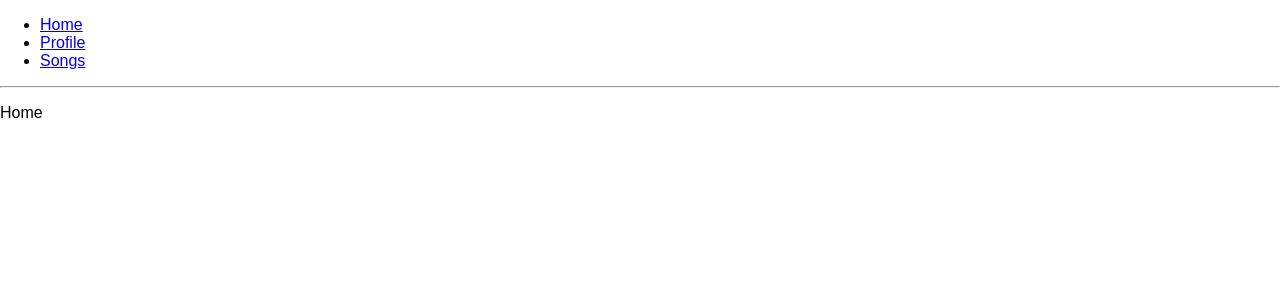
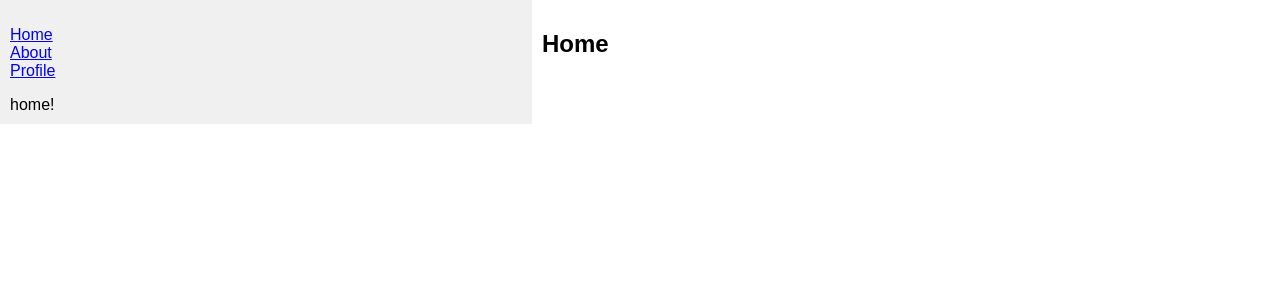
Before and after one commit to maecapozzi/music-submitter, a React (Create React App) app in the folder music-app/: page / in a window 1280 px wide. Shown: the top 300 px of the page. Built offline with nearby package versions, Linux system fonts and the light colour scheme.

Commit message:
Add react-router and begin routing

```diff
--- a/music-app/src/App.css
+++ b/music-app/src/App.css
@@ -8,3 +8,11 @@
   padding: 20px;
   color: white;
 }
+
+a, a:visited {
+  color: blue;
+}
+
+a.active {
+  color: red;
+}
--- a/music-app/src/App.js
+++ b/music-app/src/App.js
@@ -1,37 +1,19 @@
-import React, { Component } from 'react'
+import React from 'react'
 
 import {
   BrowserRouter as Router,
-  Route,
-  Link
+  Route
 } from 'react-router-dom'
 
+import Home from './Home'
+import Links from './Links'
+import Sidebar from './Sidebar'
 import UserProfileContainer from './UserProfileContainer'
-import SongListContainer from './SongListContainer'
-import Home from './Home'
 
 import './App.css'
 
-class App extends Component {
-  render() {
-    return (
-      <Router>
-        <div>
-          <ul>
-            <li><Link to="/">Home</Link></li>
-            <li><Link to="/profile">Profile</Link></li>
-            <li><Link to="/songs">Songs</Link></li>
-          </ul>
-
-          <hr/>
-
-          <Route exact path="/" component={Home}/>
-          <Route path="/profile" component={UserProfileContainer}/>
-          <Route path="/songs" component={SongListContainer} />
-      </div>
-      </Router>
-    )
-  }
-}
+const App = () => (
+  <Sidebar />
+)
 
 export default App
--- a/music-app/src/Home.js
+++ b/music-app/src/Home.js
@@ -1,6 +1,8 @@
 import React from 'react'
 
-const Home = () =>
-  <p>Home</p>
+const Home = props => {
+  console.log(props)
+  return <p>Home</p>
+}
 
 export default Home
--- /dev/null
+++ b/music-app/src/Links.js
@@ -0,0 +1,19 @@
+import React from 'react'
+import { NavLink } from 'react-router-dom'
+
+const Links = () =>
+  <nav>
+    <ul>
+      <li>
+        <NavLink exact activeClassName= "active" to='/'>Home</NavLink>
+      </li>
+      <li>
+        <NavLink to={{pathname: '/about'}}>About</NavLink>
+      </li>
+      <li>
+        <NavLink to='/profile'>Profile</NavLink>
+      </li>
+    </ul>
+  </nav>
+
+export default Links
--- /dev/null
+++ b/music-app/src/Sidebar.js
@@ -0,0 +1,75 @@
+import React from 'react'
+import {
+  BrowserRouter as Router,
+  Route,
+  Link
+} from 'react-router-dom'
+
+// Each logical "route" has two components, one for
+// the sidebar and one for the main area. We want to
+// render both of them in different places when the
+// path matches the current URL.
+const routes = [
+  { path: '/',
+    exact: true,
+    sidebar: () => <div>home!</div>,
+    main: () => <h2>Home</h2>
+  },
+  { path: '/about',
+    sidebar: () => <div>about!</div>,
+    main: () => <h2>About</h2>
+  },
+  { path: '/profile',
+    sidebar: () => <div>profile!</div>,
+    main: ({match}) => <h2>Profile</h2>
+  }
+]
+
+const Sidebar = () => (
+  <Router>
+    <div style={{ display: 'flex' }}>
+      <div style={{
+        padding: '10px',
+        width: '40%',
+        background: '#f0f0f0'
+      }}>
+        <ul style={{ listStyleType: 'none', padding: 0 }}>
+          <li><Link to="/">Home</Link></li>
+          <li><Link to="/about">About</Link></li>
+          <li><Link to="/profile">Profile</Link></li>
+        </ul>
+
+        {routes.map((route, index) => (
+          // You can render a <Route> in as many places
+          // as you want in your app. It will render along
+          // with any other <Route>s that also match the URL.
+          // So, a sidebar or breadcrumbs or anything else
+          // that requires you to render multiple things
+          // in multiple places at the same URL is nothing
+          // more than multiple <Route>s.
+          <Route
+            key={index}
+            path={route.path}
+            exact={route.exact}
+            component={route.sidebar}
+          />
+        ))}
+      </div>
+
+      <div style={{ flex: 1, padding: '10px' }}>
+        {routes.map((route, index) => (
+          // Render more <Route>s with the same paths as
+          // above, but different components this time.
+          <Route
+            key={index}
+            path={route.path}
+            exact={route.exact}
+            component={route.main}
+          />
+        ))}
+      </div>
+    </div>
+  </Router>
+)
+
+export default Sidebar
```
Also changed, not shown: music-app/src/index.js (+11 -7 lines), 1 other file (tests, documents, lock files or other folders).
